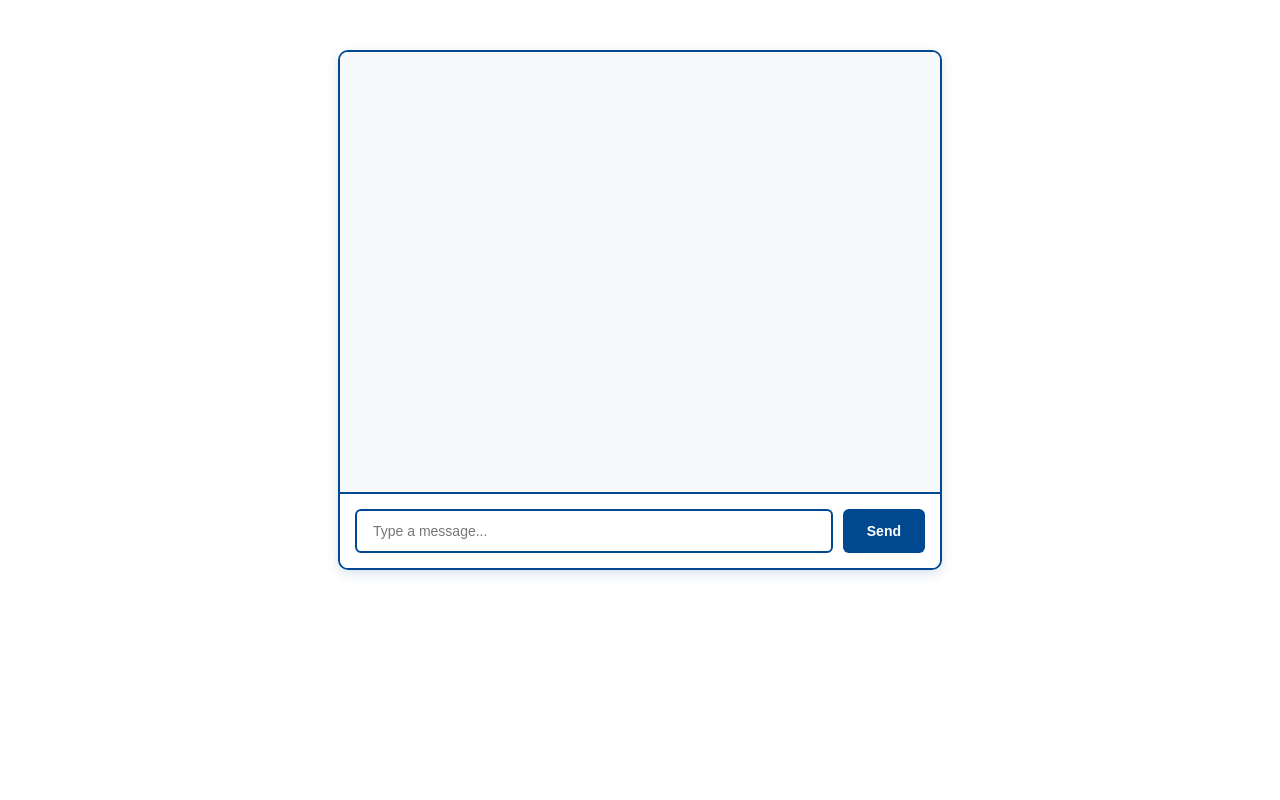
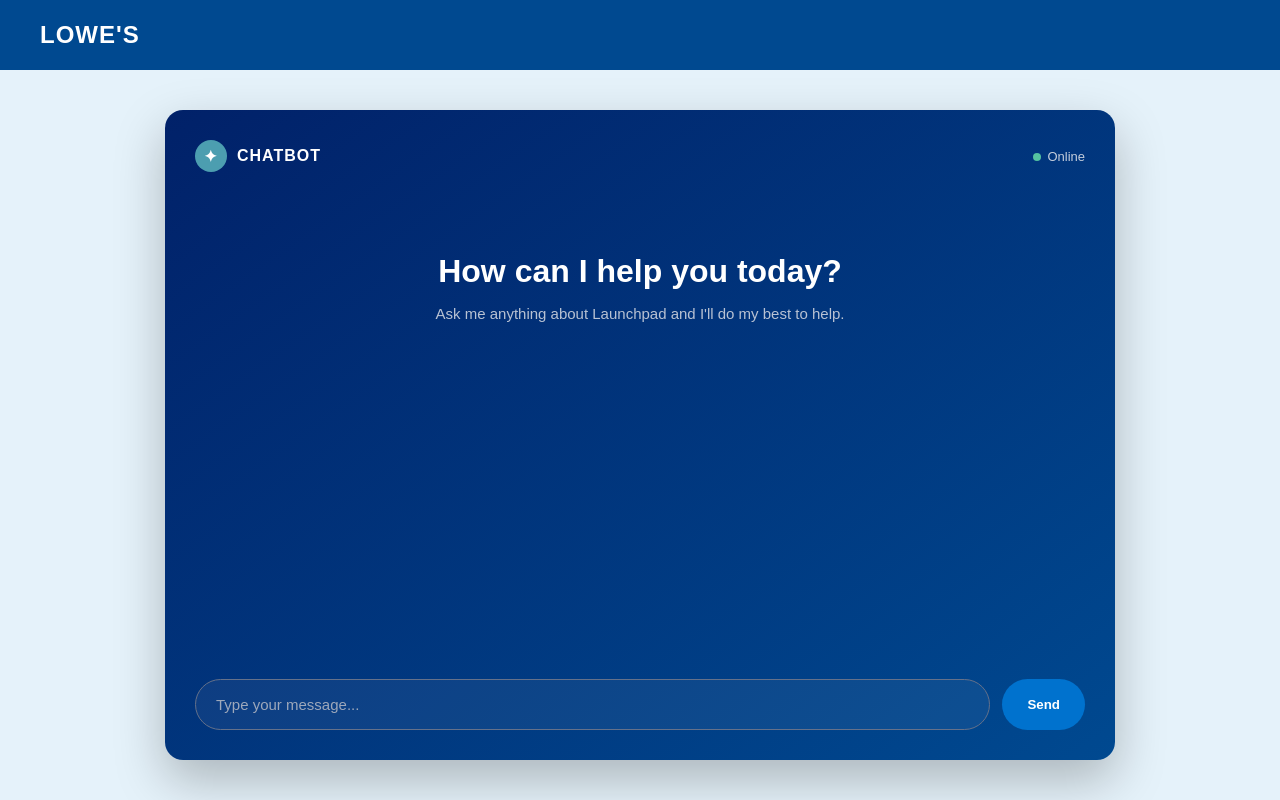
Before and after one commit to Tejas5289/Capstone_UI, a React (Vite) app: page / in a window 1280 px wide. Built offline with nearby package versions, Linux system fonts and the light colour scheme.

Commit message:
ui updates

```diff
--- a/src/App.css
+++ b/src/App.css
@@ -1,82 +1,237 @@
-.chat-container { /* this is the main container for the chat, which is the main div element, that contains the messages and the input area, simply it is the chat box. located in the center of the page */
-  max-width: 600px;
-  margin: 50px auto;
-  border: 2px solid #004990;
-  border-radius: 10px;
-  overflow: hidden;
-  background: white;
-  box-shadow: 0 4px 12px rgba(0, 73, 144, 0.15);
+* {
+  box-sizing: border-box;
 }
 
-.messages { /* this is the container for the messages, which is the div element that contains the messages. messages for the user and the assistant are stored in this div element. simply it is the messages area */
-  height: 400px;
-  overflow-y: auto;
-  padding: 20px;
-  background: #f8f9fa;
+body {
+  margin: 0;
+  font-family: Arial, sans-serif;
+  background: #E5F2FA;
 }
 
-.message { /* this is the container for each message, which is the div element that contains the message text, simple it is the message box */
-  padding: 12px 16px;
-  margin: 10px 0;
-  border-radius: 8px;
-  max-width: 70%;
-  font-size: 14px;
-  line-height: 1.4;
+.page {
+  width: 100%;
+  min-height: 100vh;
+  background: #E5F2FA;
 }
 
-.message.user { /* this is the container for the user's message, which is the div element that contains the user's message text, simple it is the user's message box */
+.site-header {
+  width: 100%;
+  height: 70px;
+
   background: #004990;
-  color: white;
-  margin-left: auto;
-  border-bottom-right-radius: 2px;
+
+  display: flex;
+  align-items: center;
+
+  padding: 0 40px;
 }
 
-.message.assistant { /* this is the container for the assistant's message, which is the div element that contains the assistant's message text, simple it is the assistant's message box */
-  background: #e9ecef;
-  color: #333;
-  margin-right: auto;
-  border-bottom-left-radius: 2px;
+.site-logo {
+  color: white;
+
+  font-size: 24px;
+  font-weight: bold;
+
+  letter-spacing: 1px;
 }
 
-.input-area { /* this is the container for the input area, which is the div element that contains the input field and the send button, simply it is the input area. input field is to type the message and send button is to send the message */
+.main-content {
+  width: 100%;
+  min-height: calc(100vh - 70px);
+
   display: flex;
-  padding: 15px;
-  border-top: 2px solid #004990;
-  background: white;
-  gap: 10px;
+  justify-content: center;
+  align-items: center;
+
+  padding: 40px;
 }
 
-.input-area input { /* this is the input field, which is the input element that contains the message text, simply it is the input field. like a text box */
-  flex: 1;
-  padding: 12px 16px;
-  border: 2px solid #004990;
-  border-radius: 6px;
-  font-size: 14px;
-  outline: none;
-  transition: border-color 0.2s;
+.chat-container {
+  width: 950px;
+  max-width: calc(100vw - 80px);
+  min-height: 650px;
+
+  background: linear-gradient(
+    145deg,
+    #012169,
+    #004990
+  );
+
+  border-radius: 18px;
+  padding: 30px;
+
+  display: flex;
+  flex-direction: column;
+
+  box-shadow: 0 20px 50px rgba(0, 0, 0, 0.25);
 }
 
-.input-area input:focus { /* this is the input field, which is the input element that is focused, simply it is the input field when it is clicked, like when you click on the input field to type a message */
-  border-color: #003366;
-  box-shadow: 0 0 0 3px rgba(0, 73, 144, 0.1);
+.chat-header {
+  display: flex;
+  justify-content: space-between;
+  align-items: center;
+
+  color: white;
+
+  margin-bottom: 60px;
 }
 
-.input-area button { /* this is the send button, which is the button element that sends the message, simply it is the send button */
-  padding: 12px 24px;
-  background: #004990;
-  color: white;
-  border: none;
-  border-radius: 6px;
-  font-size: 14px;
-  font-weight: 600;
-  cursor: pointer;
-  transition: background 0.2s;
+.brand {
+  display: flex;
+  align-items: center;
+  gap: 10px;
+
+  font-weight: bold;
+  letter-spacing: 1px;
 }
 
-.input-area button:hover { /* this is the send button, which is the button element that is hovered, simply it is the send button when it is hovered */
-  background: #003366;
+.logo {
+  width: 32px;
+  height: 32px;
+
+  border-radius: 50%;
+
+  display: flex;
+  align-items: center;
+  justify-content: center;
+
+  background: #4c9eb0;
+
+  color: white;
 }
 
-.input-area button:active { /* this is the send button, which is the button element that is active, simply it is the send button when it is clicked */
-  background: #002244;
+.status {
+  font-size: 13px;
+  color: #c4cedc;
 }
+
+.status-dot {
+  display: inline-block;
+
+  width: 8px;
+  height: 8px;
+
+  background: #54c2a0;
+
+  border-radius: 50%;
+
+  margin-right: 6px;
+}
+
+.chat-intro {
+  text-align: center;
+  color: white;
+
+  margin-bottom: 35px;
+}
+
+.chat-intro h1 {
+  font-size: 32px;
+  margin-bottom: 12px;
+}
+
+.chat-intro p {
+  color: #b8c2d3;
+  font-size: 15px;
+}
+
+.messages {
+  flex: 1;
+
+  padding: 20px;
+
+  overflow-y: auto;
+
+  display: flex;
+  flex-direction: column;
+
+  gap: 15px;
+}
+
+.message {
+  max-width: 70%;
+
+  padding: 13px 18px;
+
+  border-radius: 16px;
+
+  line-height: 1.5;
+
+  font-size: 15px;
+}
+
+.message.user {
+  align-self: flex-end;
+
+  background: #4c9eb0;
+
+  color: white;
+
+  border-bottom-right-radius: 4px;
+}
+
+.message.assistant {
+  align-self: flex-start;
+
+  background: #34415d;
+
+  color: #e8edf5;
+
+  border-bottom-left-radius: 4px;
+}
+
+.input-area {
+  display: flex;
+
+  gap: 12px;
+
+  margin-top: 25px;
+}
+
+.input-area input {
+  flex: 1;
+
+  padding: 16px 20px;
+
+  border-radius: 30px;
+
+  border: 1px solid #65718a;
+
+  background: rgba(255, 255, 255, 0.05);
+
+  color: white;
+
+  outline: none;
+
+  font-size: 15px;
+}
+
+.input-area input::placeholder {
+  color: #9da8bb;
+}
+
+.input-area input:focus {
+  border-color: #4c9eb0;
+}
+
+.input-area button {
+  padding: 0 25px;
+
+  border: none;
+
+  border-radius: 30px;
+
+  background: #0072CE;
+
+  color: white;
+
+  font-weight: bold;
+
+  cursor: pointer;
+
+  transition: 0.2s;
+}
+
+.input-area button:hover {
+  background: #5aabba;
+}
--- a/src/App.jsx
+++ b/src/App.jsx
@@ -1,38 +1,88 @@
-import React, { useState} from 'react'; // this is a react hook
-import './App.css'; // this is a css file
+import React, { useState } from 'react';
+import './App.css';
 
 function App() {
-    const [messages, setMessages] = useState([]); //this is a state variable that stores the messages
-    const [input, setInput] = useState(''); //this is a state variable that stores the input
+  const [messages, setMessages] = useState([]);
+  const [input, setInput] = useState('');
 
-    const sendMessage = async () => { //this is a function that sends a message
-      if (!input.trim()) return; // if it doesnt have any text, it returns. trim() removes whitespace from the input
-      const userMessage = { role: 'user', content: input }; // this creates a message object with the user's input
-      setMessages([...messages, userMessage]); // this adds the user's message to the messages array
-      setInput(''); // this clears the input, another words, sets it to an empty string
+  const sendMessage = async () => {
+    if (!input.trim()) return;
 
-      try { // try to send the message
-        const response = await fetch('http://localhost:3000/api/chat',{ // this fetches the api
-          method: 'POST', // POST does a post request to the api
-          headers: { 'Content-Type': 'application/json' }, // this sets the content type to json
-          body: JSON.stringify({message: input}) // this sends the message as a json string
+    const userMessage = {
+      role: 'user',
+      content: input
+    };
+
+    setMessages([...messages, userMessage]);
+    setInput('');
+
+    try {
+      const response = await fetch('http://localhost:3000/api/chat', {
+        method: 'POST',
+        headers: {
+          'Content-Type': 'application/json'
+        },
+        body: JSON.stringify({ message: input })
       });
-        const data = await response.json();   // this parses the response as json
-        setMessages(prev => [...prev, { role: 'assistant', content: data.reply}]); // this adds the assistant's message to the messages array
-      } catch (error) { // if there is an error
-        console.error('Error;', error); // log the error
+
+      const data = await response.json();
+
+      setMessages(prev => [
+        ...prev,
+        {
+          role: 'assistant',
+          content: data.reply
+        }
+      ]);
+    } catch (error) {
+      console.error('Error:', error);
     }
   };
 
-    const handleKeyPress = (e) => { // this is a function that handles the key press
-      if (e.key === 'Enter') sendMessage(); // if the key is enter, send the message
+  const handleKeyPress = (e) => {
+    if (e.key === 'Enter') {
+      sendMessage();
+    }
   };
 
   return (
+<div className="page">
+
+  <header className="site-header">
+    <div className="site-logo">
+      LOWE'S
+    </div>
+  </header>
+
+  <main className="main-content">
+
     <div className="chat-container">
+
+      <div className="chat-header">
+          <div className="brand">
+            <div className="logo">✦</div>
+            <span>CHATBOT</span>
+          </div>
+
+          <div className="status">
+            <span className="status-dot"></span>
+            Online
+          </div>
+        </div>
+
+        <div className="chat-intro">
+          <h1>How can I help you today?</h1>
+          <p>
+            Ask me anything about Launchpad and I'll do my best to help.
+          </p>
+        </div>
+
         <div className="messages">
-          {messages.map((msg, i ) => (
-            <div key={i} className={`message ${msg.role}`}>
+          {messages.map((msg, i) => (
+            <div
+              key={i}
+              className={`message ${msg.role}`}
+            >
               {msg.content}
             </div>
           ))}
@@ -44,10 +94,17 @@ function App() {
             value={input}
             onChange={(e) => setInput(e.target.value)}
             onKeyDown={handleKeyPress}
-            placeholder="Type a message..."
+            placeholder="Type your message..."
           />
-          <button onClick={sendMessage}>Send</button>
+
+          <button onClick={sendMessage}>
+            Send
+          </button>
         </div>
+
+      </div>
+
+    </main>
 
     </div>
   );
```
Lines whose indentation alone changed are shown as unchanged.
